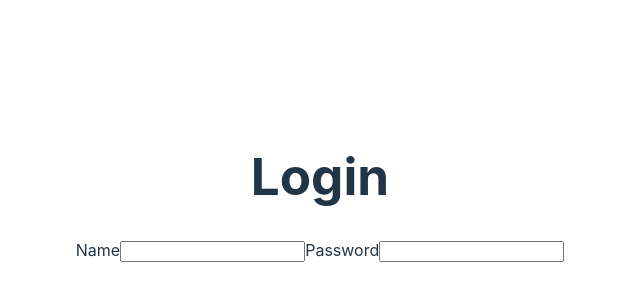
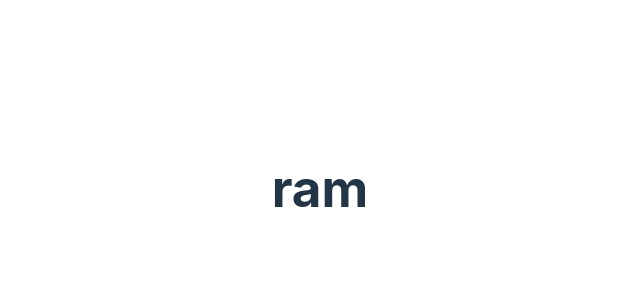
Before and after one commit to RamAvni/Ugat-Banana, a React (Vite) app in the folder Ugat-Banana/: page / in a window 1280 px wide. Shown: the part 212-512 px from the top of the page, without its empty margins (320-960 px from the left). Built offline with nearby package versions, Linux system fonts and the light colour scheme.

Commit message:
fixing adi's code

```diff
--- a/Ugat-Banana/src/App.jsx
+++ b/Ugat-Banana/src/App.jsx
@@ -5,8 +5,8 @@ import Game from "./components/Game";
 import SignUp from "./components/SignUp";
 
 function App() {
-    const [screen, setScreen] = useState("login");
-    const [currentPlayers, setCurrentPlayers] = useState([])
+    const [screen, setScreen] = useState("game");
+    const [players, setPlayers] = useState([])
 
     if (screen === "login") {
         return <Login setScreen={setScreen} />;
@@ -14,7 +14,10 @@ function App() {
       return <SignUp setScreen={setScreen} />;
     }
      else if (screen === "game") {
-        return <Game setScreen={setScreen} />;
+        return <Game
+        setScreen={setScreen}
+        players={players}
+        />;
     }
 }
 
--- a/Ugat-Banana/src/components/Game.jsx
+++ b/Ugat-Banana/src/components/Game.jsx
@@ -1,3 +1,26 @@
-export default function Game() {
-    return <h1>eee</h1>
+import { useState } from "react";
+class Player {
+    constructor(name) {
+        this.name = name;
+        this.numOfMoves = 0;
+        this.currentNumber = Math.floor(Math.random() * 99) + 1;
+
+        // inGame = has yet to win?
+        this.inGame = true;
+    }
 }
+
+const testPlayerNamesArr = ["ram", "adi", "ramram", "kofi"];
+
+export default function Game(props) {
+    const playerObjArr = testPlayerNamesArr.map((p) => new Player(p));
+    const [currentPlayer, setCurrentPlayer] = useState(playerObjArr[0]);
+    console.log(playerObjArr);
+
+    // Game
+    console.log(currentPlayer);
+
+    // Initialize the first player at the start of the game
+
+    return <h1>{currentPlayer.name}</h1>;
+}
```
Also changed, not shown: 1 other file (tests, documents, lock files or other folders).
